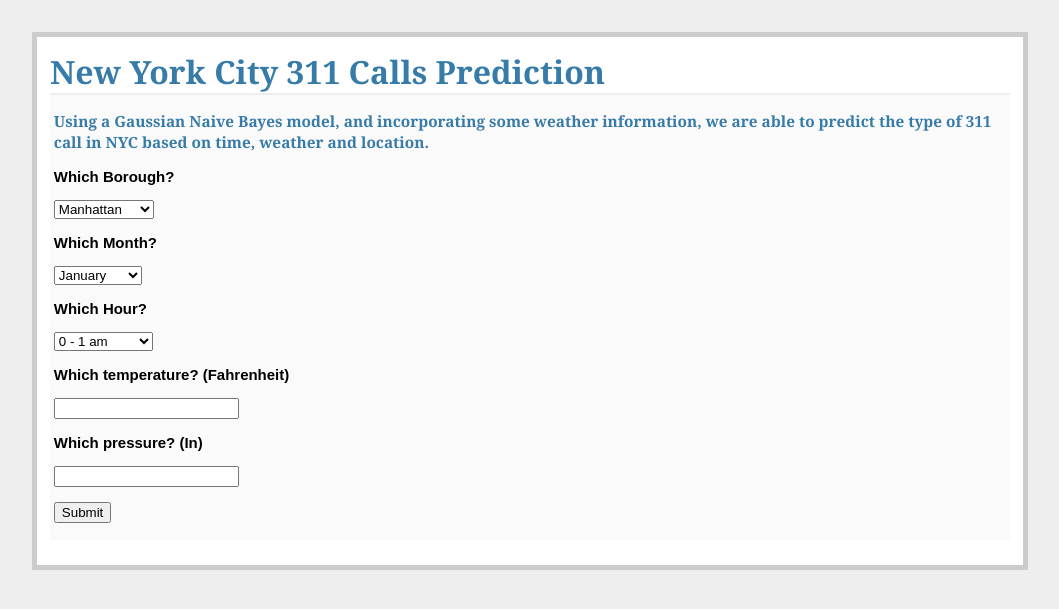
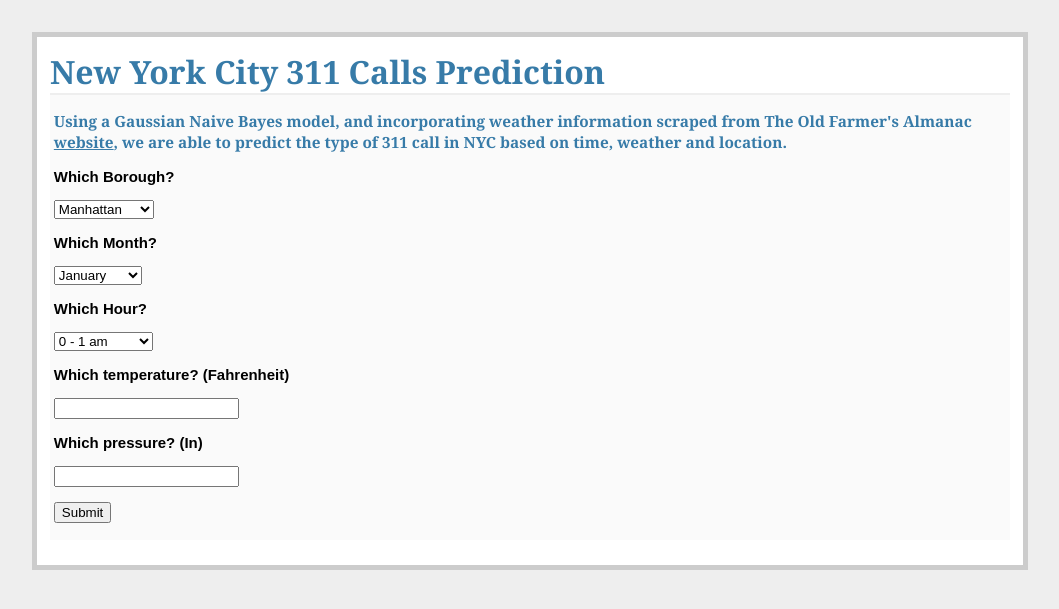
Before and after one commit to maclamont/ThreeOneOne_Heroku, a Flask app: page /nyc_predict in a window 1280 px wide. Shown: the top 609 px of the page, without its empty margins (110-1169 px from the left). Run offline with Flask 2, Linux system fonts and the light colour scheme; parts of the project's set-up code (start-up, migrations or seed data) failed here and were passed over.

Commit message:
Update files

```diff
--- a/templates/nyc3.html
+++ b/templates/nyc3.html
@@ -8,7 +8,7 @@
 		<form id='infoform' method='post' action='nyc_predict'>
 
 			<p>
-				<h2>Using a Gaussian Naive Bayes model, and incorporating some weather information, we are able to predict the type of 311 call in NYC based on time, weather and location.  </h2>
+				<h2>Using a <bold>Gaussian Naive Bayes model</bold>, and incorporating  weather information scraped from The Old Farmer's Almanac <a href="https://www.almanac.com//weather/history/NY/New%20York/2015-01-01" target="_blank">website</a>, we are able to predict the type of 311 call in NYC based on time, weather and location.  </h2>
 			</p>
 			<p>
 
```
Also changed, not shown: static/NYC_Top10_2015.png.
